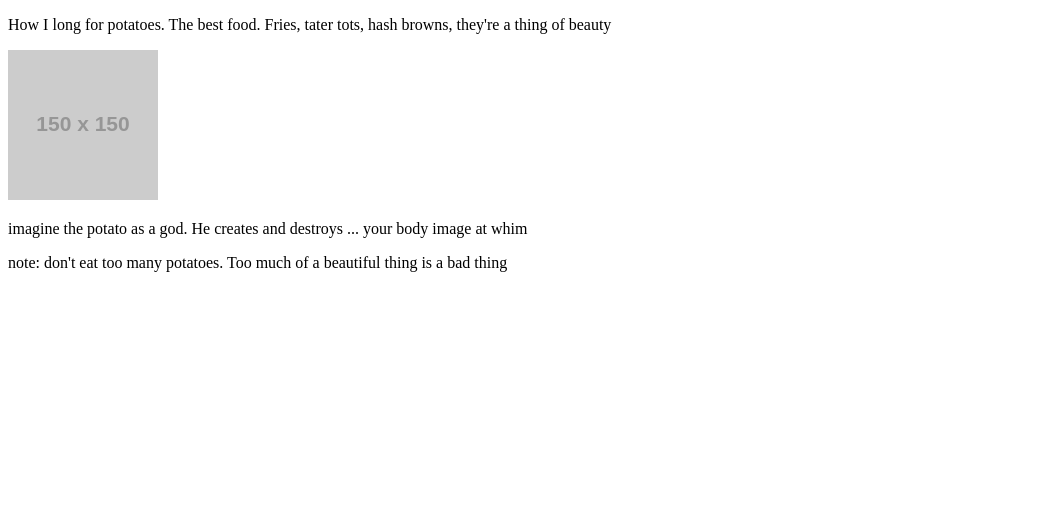
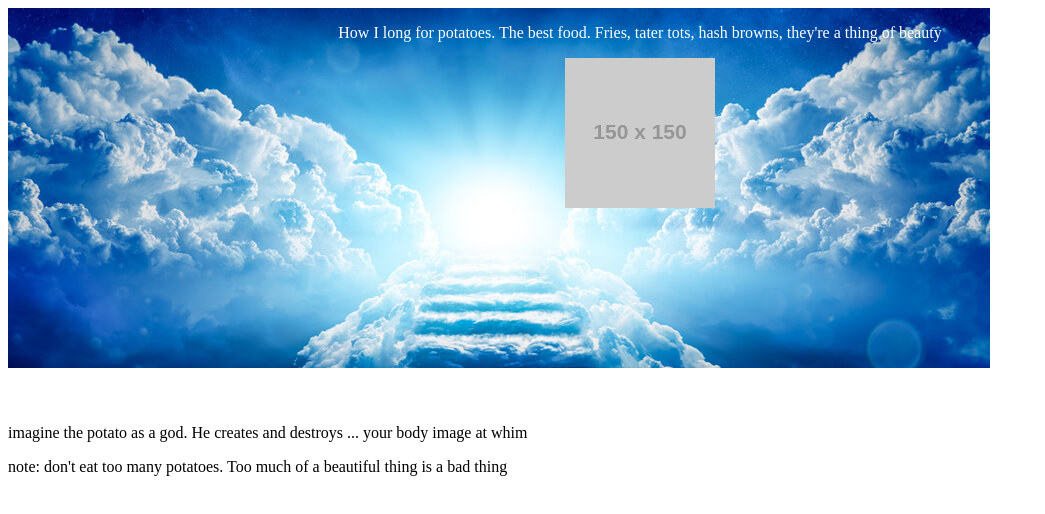
Before and after one commit to dewo3276/web_dev, a plain HTML site: page commitment/index.html in a window 1280 px wide. Shown: the whole page, without its empty margins (0-1045 px from the left). Drawn offline with Linux system fonts and the light colour scheme; placeholder pictures from the web are drawn by us.

Commit message:
set up layout 1.2

```diff
--- a/commitment/css/main.css
+++ b/commitment/css/main.css
@@ -0,0 +1,19 @@
+.heavenlyContainer{
+  display: flex;
+  flex-direction: column;
+  background-image: url("../img/heavenly_background.jpg");
+  min-height: 50vh;
+  background-repeat: no-repeat;
+  max-width: 100vw;
+  padding: 0px;
+  margin: 0px;
+  border: 0px;
+  color: white;
+  text-align: center;
+}
+
+.heavenlyContainer>img{
+  max-width: 150px;
+  margin-left: auto;
+  margin-right: auto;
+}
--- a/commitment/index.html
+++ b/commitment/index.html
@@ -3,10 +3,13 @@
   <head>
     <meta charset="utf-8">
     <title>The most useful veggie</title>
+    <link rel="stylesheet" href="css/main.css">
   </head>
   <body>
-    <p>How I long for potatoes. The best food. Fries, tater tots, hash browns, they're a thing of beauty</p>
-    <img src="https://via.placeholder.com/150x150" alt="">
+    <div class="heavenlyContainer">
+      <p>How I long for potatoes. The best food. Fries, tater tots, hash browns, they're a thing of beauty</p>
+      <img src="https://via.placeholder.com/150x150" alt="winged potato">
+    </div>
     <p>imagine the potato as a god. He creates and destroys ... your body image at whim</p>
     <p>note: don't eat too many potatoes. Too much of a beautiful thing is a bad thing</p>
   </body>
```
Also changed, not shown: commitment/img/heavenly_background.jpg (added).
